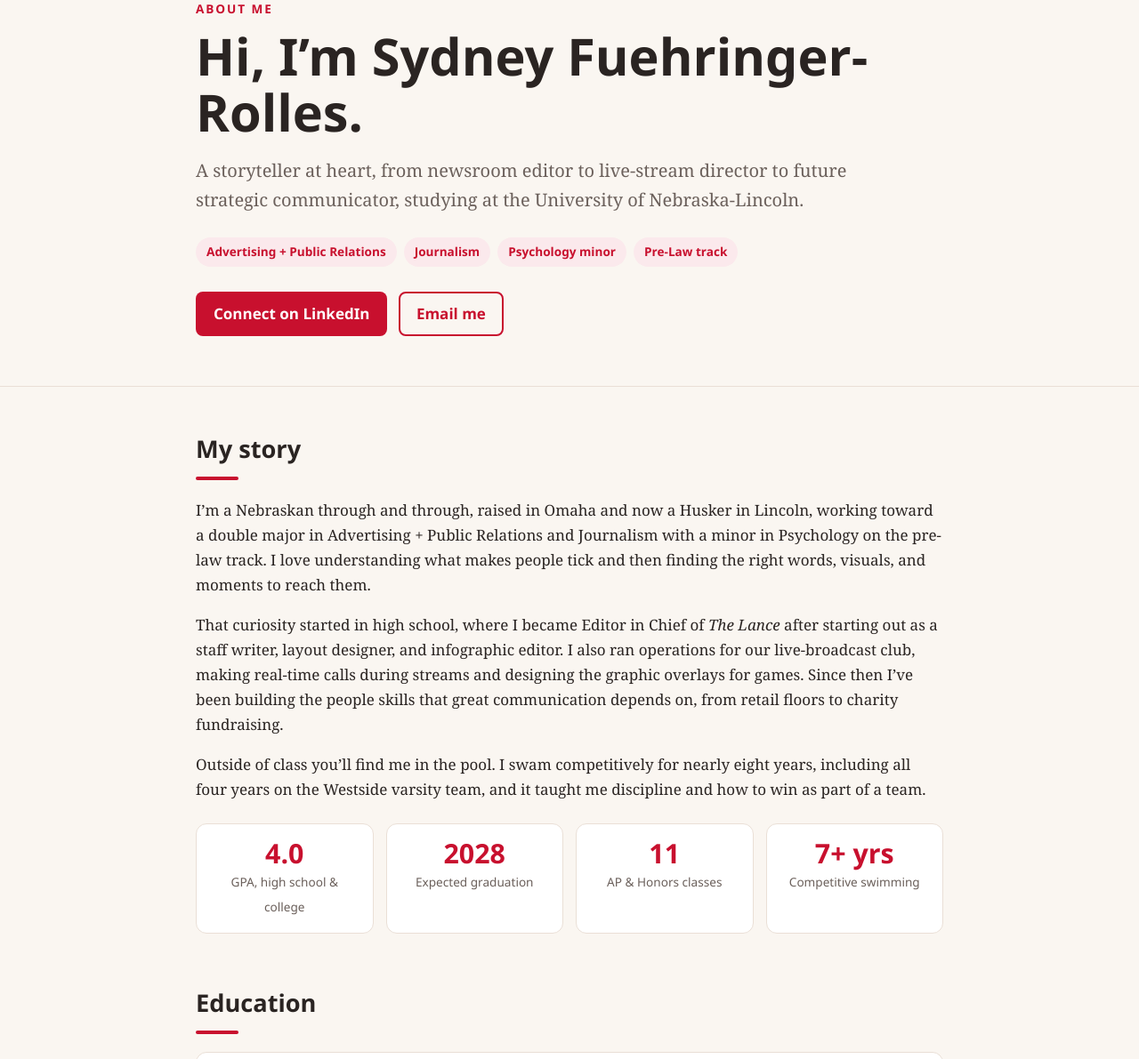
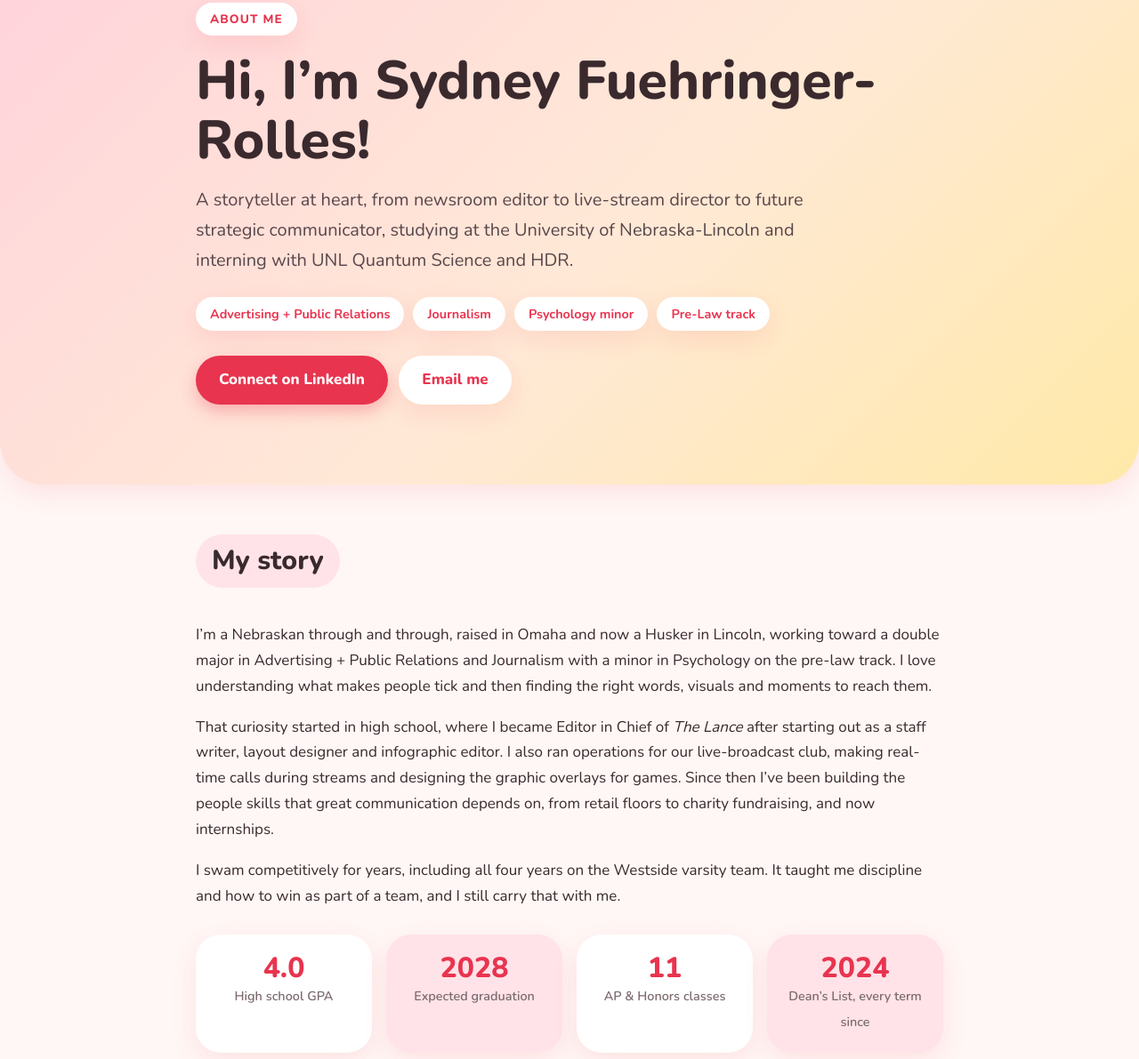
Before and after one commit to SydneyFR/SydneyFR.github.io, a plain HTML site: page about.html in a window 1280 px wide. Shown: the part 69-1260 px from the top of the page at 89% size. Drawn offline with nearby package versions, Linux system fonts and the light colour scheme.

Commit message:
Update About page: bubbly styling, UNDM role, internship, corrections
Co-Authored-By: Claude Sonnet 5.5 <noreply@anthropic.com>

```diff
--- a/about.html
+++ b/about.html
@@ -5,15 +5,22 @@
 <meta name="viewport" content="width=device-width, initial-scale=1">
 <title>About Sydney Fuehringer-Rolles</title>
 <meta name="description" content="Sydney Fuehringer-Rolles is a University of Nebraska-Lincoln student studying Advertising + Public Relations and Journalism, with a minor in Psychology.">
+<link rel="preconnect" href="https://fonts.googleapis.com">
+<link rel="preconnect" href="https://fonts.gstatic.com" crossorigin>
+<link href="https://fonts.googleapis.com/css2?family=Nunito:wght@400;600;700;800&display=swap" rel="stylesheet">
 <style>
   :root {
-    --bg: #faf6f1;
+    --bg: #fff7f5;
     --card: #ffffff;
-    --ink: #2a2422;
-    --muted: #6b605b;
-    --accent: #c8102e;
-    --accent-soft: #fbe9ec;
-    --line: #eadfd6;
+    --ink: #3a2a2e;
+    --muted: #7d6a6e;
+    --accent: #e8344f;
+    --accent-2: #ff8fa3;
+    --accent-soft: #ffe3e8;
+    --sun: #ffe9a8;
+    --line: #ffd9df;
+    --shadow: 0 10px 28px rgba(232, 52, 79, .10);
+    --font: "Nunito", "Segoe UI Rounded", "Segoe UI", system-ui, -apple-system, Helvetica, Arial, sans-serif;
   }
   * { box-sizing: border-box; }
   html { scroll-behavior: smooth; }
@@ -21,41 +28,63 @@
     margin: 0;
     background: var(--bg);
     color: var(--ink);
-    font: 17px/1.65 Georgia, "Times New Roman", serif;
+    font: 17px/1.7 var(--font);
   }
-  h1, h2, h3, nav, .tag, .meta, .btn { font-family: "Segoe UI", system-ui, -apple-system, Helvetica, Arial, sans-serif; }
-  a { color: var(--accent); }
+  a { color: var(--accent); font-weight: 700; }
   .wrap { max-width: 880px; margin: 0 auto; padding: 0 20px; }
 
-  header.hero { padding: 72px 0 48px; border-bottom: 1px solid var(--line); }
-  .eyebrow { color: var(--accent); font: 600 .85rem/1 "Segoe UI", system-ui, sans-serif; letter-spacing: .14em; text-transform: uppercase; }
-  h1 { font-size: clamp(2.2rem, 6vw, 3.6rem); line-height: 1.1; margin: 14px 0 18px; }
-  .lede { font-size: 1.25rem; max-width: 40em; color: var(--muted); margin: 0 0 26px; }
-  .tags { display: flex; flex-wrap: wrap; gap: 8px; margin-bottom: 28px; }
-  .tag { background: var(--accent-soft); color: var(--accent); padding: 5px 12px; border-radius: 999px; font-size: .85rem; font-weight: 600; }
-  .btn { display: inline-block; background: var(--accent); color: #fff; text-decoration: none; padding: 11px 20px; border-radius: 8px; font-weight: 600; margin: 0 8px 8px 0; }
-  .btn.alt { background: transparent; color: var(--accent); border: 2px solid var(--accent); padding: 9px 18px; }
-  .btn:hover, .btn:focus-visible { filter: brightness(.92); }
+  header.hero {
+    padding: 72px 0 80px;
+    background: linear-gradient(135deg, #ffd3dc 0%, #ffe9d6 55%, var(--sun) 100%);
+    border-radius: 0 0 48px 48px;
+    box-shadow: var(--shadow);
+  }
+  .eyebrow {
+    display: inline-block; background: #fff; color: var(--accent);
+    font-weight: 800; font-size: .85rem; letter-spacing: .08em; text-transform: uppercase;
+    padding: 7px 16px; border-radius: 999px; box-shadow: var(--shadow);
+  }
+  h1 { font-size: clamp(2.3rem, 7vw, 3.8rem); font-weight: 800; line-height: 1.1; margin: 18px 0 16px; }
+  .lede { font-size: 1.25rem; max-width: 36em; margin: 0 0 24px; color: #5b464b; }
+  .tags { display: flex; flex-wrap: wrap; gap: 10px; margin-bottom: 28px; }
+  .tag { background: #fff; color: var(--accent); padding: 7px 16px; border-radius: 999px; font-size: .9rem; font-weight: 700; box-shadow: var(--shadow); }
+  .btn {
+    display: inline-block; background: var(--accent); color: #fff; text-decoration: none;
+    padding: 13px 26px; border-radius: 999px; font-weight: 800; margin: 0 8px 10px 0;
+    box-shadow: 0 8px 18px rgba(232, 52, 79, .3);
+    transition: transform .2s cubic-bezier(.3, 1.6, .5, 1), box-shadow .2s;
+  }
+  .btn.alt { background: #fff; color: var(--accent); box-shadow: var(--shadow); }
+  .btn:hover, .btn:focus-visible { transform: translateY(-3px) scale(1.04); }
 
-  section { padding: 48px 0 8px; }
-  h2 { font-size: 1.7rem; margin: 0 0 20px; }
-  h2::after { content: ""; display: block; width: 48px; height: 4px; background: var(--accent); border-radius: 2px; margin-top: 8px; }
+  section { padding: 56px 0 4px; }
+  h2 { font-size: 1.9rem; font-weight: 800; margin: 0 0 22px; display: inline-block; padding: 4px 18px; background: var(--accent-soft); border-radius: 999px; }
 
-  .stats { display: grid; grid-template-columns: repeat(auto-fit, minmax(150px, 1fr)); gap: 14px; margin: 24px 0 0; }
-  .stat { background: var(--card); border: 1px solid var(--line); border-radius: 12px; padding: 16px; text-align: center; }
-  .stat b { display: block; font: 700 1.9rem/1.1 "Segoe UI", system-ui, sans-serif; color: var(--accent); }
-  .stat span { font: .85rem "Segoe UI", system-ui, sans-serif; color: var(--muted); }
+  .stats { display: grid; grid-template-columns: repeat(auto-fit, minmax(150px, 1fr)); gap: 16px; margin: 28px 0 0; }
+  .stat { background: var(--card); border-radius: 28px; padding: 20px 14px; text-align: center; box-shadow: var(--shadow); transition: transform .25s cubic-bezier(.3, 1.6, .5, 1); }
+  .stat:nth-child(even) { background: var(--accent-soft); }
+  .stat:hover { transform: translateY(-5px) rotate(-1.5deg); }
+  .stat b { display: block; font-size: 2rem; font-weight: 800; line-height: 1.1; color: var(--accent); }
+  .stat span { font-size: .9rem; color: var(--muted); font-weight: 600; }
 
-  .item { background: var(--card); border: 1px solid var(--line); border-radius: 12px; padding: 20px 22px; margin-bottom: 14px; }
-  .item h3 { margin: 0; font-size: 1.1rem; }
-  .meta { color: var(--muted); font-size: .88rem; margin: 2px 0 8px; }
+  .item {
+    background: var(--card); border-radius: 28px; padding: 22px 26px; margin-bottom: 16px;
+    box-shadow: var(--shadow); border: 2px solid transparent;
+    transition: transform .25s cubic-bezier(.3, 1.6, .5, 1), border-color .2s;
+  }
+  .item:hover { transform: translateY(-4px); border-color: var(--accent-2); }
+  .item.now { background: linear-gradient(135deg, #fff, var(--accent-soft)); border-color: var(--accent-2); }
+  .item h3 { margin: 0; font-size: 1.15rem; font-weight: 800; }
+  .meta { display: inline-block; background: var(--sun); color: #7a5a00; font-size: .8rem; font-weight: 700; padding: 2px 12px; border-radius: 999px; margin: 8px 0 10px; }
   .item p { margin: 0; }
-  ul.clean { margin: 8px 0 0; padding-left: 20px; }
+  ul.clean { margin: 6px 0 0; padding-left: 20px; }
+  ul.clean li { margin-bottom: 4px; }
 
-  .two { display: grid; grid-template-columns: 1fr 1fr; gap: 14px; }
-  @media (max-width: 640px) { .two { grid-template-columns: 1fr; } header.hero { padding-top: 48px; } }
+  .two { display: grid; grid-template-columns: 1fr 1fr; gap: 16px; }
+  @media (max-width: 640px) { .two { grid-template-columns: 1fr; } header.hero { padding: 48px 0 56px; border-radius: 0 0 32px 32px; } }
+  @media (prefers-reduced-motion: reduce) { * { transition: none !important; } }
 
-  footer { margin-top: 56px; padding: 28px 0 40px; border-top: 1px solid var(--line); color: var(--muted); font: .9rem "Segoe UI", system-ui, sans-serif; }
+  footer { margin-top: 56px; padding: 32px 0 44px; text-align: center; background: var(--accent-soft); border-radius: 48px 48px 0 0; color: var(--muted); font-weight: 600; }
 </style>
 </head>
 <body>
@@ -63,8 +92,8 @@
 <header class="hero">
   <div class="wrap">
     <div class="eyebrow">About me</div>
-    <h1>Hi, I’m Sydney Fuehringer-Rolles.</h1>
-    <p class="lede">A storyteller at heart, from newsroom editor to live-stream director to future strategic communicator, studying at the University of Nebraska-Lincoln.</p>
+    <h1>Hi, I’m Sydney Fuehringer-Rolles!</h1>
+    <p class="lede">A storyteller at heart, from newsroom editor to live-stream director to future strategic communicator, studying at the University of Nebraska-Lincoln and interning with UNL Quantum Science and HDR.</p>
     <div class="tags">
       <span class="tag">Advertising + Public Relations</span>
       <span class="tag">Journalism</span>
@@ -80,15 +109,15 @@
 
   <section id="story">
     <h2>My story</h2>
-    <p>I’m a Nebraskan through and through, raised in Omaha and now a Husker in Lincoln, working toward a double major in Advertising + Public Relations and Journalism with a minor in Psychology on the pre-law track. I love understanding what makes people tick and then finding the right words, visuals, and moments to reach them.</p>
-    <p>That curiosity started in high school, where I became Editor in Chief of <em>The Lance</em> after starting out as a staff writer, layout designer, and infographic editor. I also ran operations for our live-broadcast club, making real-time calls during streams and designing the graphic overlays for games. Since then I’ve been building the people skills that great communication depends on, from retail floors to charity fundraising.</p>
-    <p>Outside of class you’ll find me in the pool. I swam competitively for nearly eight years, including all four years on the Westside varsity team, and it taught me discipline and how to win as part of a team.</p>
+    <p>I’m a Nebraskan through and through, raised in Omaha and now a Husker in Lincoln, working toward a double major in Advertising + Public Relations and Journalism with a minor in Psychology on the pre-law track. I love understanding what makes people tick and then finding the right words, visuals and moments to reach them.</p>
+    <p>That curiosity started in high school, where I became Editor in Chief of <em>The Lance</em> after starting out as a staff writer, layout designer and infographic editor. I also ran operations for our live-broadcast club, making real-time calls during streams and designing the graphic overlays for games. Since then I’ve been building the people skills that great communication depends on, from retail floors to charity fundraising, and now internships.</p>
+    <p>I swam competitively for years, including all four years on the Westside varsity team. It taught me discipline and how to win as part of a team, and I still carry that with me.</p>
 
     <div class="stats">
-      <div class="stat"><b>4.0</b><span>GPA, high school &amp; college</span></div>
+      <div class="stat"><b>4.0</b><span>High school GPA</span></div>
       <div class="stat"><b>2028</b><span>Expected graduation</span></div>
       <div class="stat"><b>11</b><span>AP &amp; Honors classes</span></div>
-      <div class="stat"><b>7+ yrs</b><span>Competitive swimming</span></div>
+      <div class="stat"><b>2024</b><span>Dean’s List, every term since</span></div>
     </div>
   </section>
 
@@ -104,9 +133,9 @@
     </div>
     <div class="item">
       <h3>Westside High School, Omaha</h3>
-      <div class="meta">Commended diploma · May 19, 2024</div>
+      <div class="meta">Commended diploma · May 19, 2024 · 4.0 GPA</div>
       <ul class="clean">
-        <li>7 AP and 4 Honors classes, plus dual enrollment with UNO, Metropolitan Community College, and Wesleyan</li>
+        <li>7 AP and 4 Honors classes, plus dual enrollment with UNO, Metropolitan Community College and Wesleyan</li>
         <li>Honor Roll 2017–2024 · Presidential Award · National Honor Society · JEA Superior Award</li>
       </ul>
     </div>
@@ -115,9 +144,9 @@
   <section id="involvement">
     <h2>Leadership &amp; involvement</h2>
     <div class="item">
-      <h3>UNL Dance Marathon (UNDM) · In-Kind Staff Member</h3>
+      <h3>UNL Dance Marathon (UNDM) · Director of Corporate Sponsorships</h3>
       <div class="meta">August 2024 – present</div>
-      <p>Reach out to organizations to secure in-kind donations that benefit the charity, building professional communication skills and relationships with companies and peers along the way.</p>
+      <p>I now lead corporate sponsorships for UNDM. I joined as an In-Kind Staff Member, reaching out to organizations to secure in-kind donations that benefit the charity, which built my professional communication skills and my relationships with companies and peers.</p>
     </div>
     <div class="item">
       <h3>Asian Student Union · Member</h3>
@@ -127,12 +156,12 @@
     <div class="item">
       <h3>The Lance · Editor in Chief</h3>
       <div class="meta">Westside High School · 2021–2024</div>
-      <p>Led the school newspaper with a drive to deliver real, timely news. Worked my way up from Staff Writer, Layout Designer, and Infographic Editor.</p>
+      <p>Led the school newspaper with a drive to deliver real, timely news. Worked my way up from Staff Writer, Layout Designer and Infographic Editor.</p>
     </div>
     <div class="item">
       <h3>WTV Live Club · Director of Operations</h3>
       <div class="meta">Westside High School · 2020–2024</div>
-      <p>Produced live broadcasts for the community, oversaw real-time decisions during streams, and created graphic overlays for games (with a hand in sports marketing through Promotions 66).</p>
+      <p>Produced live broadcasts for the community, oversaw real-time decisions during streams and created graphic overlays for games (with a hand in sports marketing through Promotions 66).</p>
     </div>
     <div class="item">
       <h3>Warrior Swim Team · Varsity Swimmer</h3>
@@ -143,15 +172,20 @@
 
   <section id="work">
     <h2>Work experience</h2>
+    <div class="item now">
+      <h3>Intern · UNL Quantum Science and HDR</h3>
+      <div class="meta">Current</div>
+      <p>Currently interning with UNL Quantum Science and HDR.</p>
+    </div>
     <div class="item">
       <h3>Sales Associate · Pandora, Gretna</h3>
       <div class="meta">June 2025 – November 2025</div>
-      <p>Gave customers a personalized experience matched to what they were looking for, presenting rings, necklaces, bracelets, and charms in a fast-paced, small-team setting.</p>
+      <p>Gave customers a personalized experience matched to what they were looking for, presenting rings, necklaces, bracelets and charms in a fast-paced, small-team setting.</p>
     </div>
     <div class="item">
       <h3>Brand Representative · Altar’d State, Omaha</h3>
       <div class="meta">May 2024 – August 2024</div>
-      <p>Greeted, assisted, and sold to customers of all ages, working independently or in a small team.</p>
+      <p>Greeted, assisted and sold to customers of all ages, working independently or in a small team.</p>
     </div>
     <div class="item">
       <h3>Swim Instructor / Lifeguard · Diventures, Omaha</h3>
@@ -163,7 +197,7 @@
   <section id="skills">
     <h2>Skills</h2>
     <div class="two">
-      <div class="item"><h3>Core strengths</h3><p>Effective communication, organization, and problem solving.</p></div>
+      <div class="item"><h3>Core strengths</h3><p>Effective communication, organization and problem solving.</p></div>
       <div class="item"><h3>Languages</h3><p>English and basic/intermediate Spanish (5 academic years).</p></div>
     </div>
   </section>
@@ -172,7 +206,7 @@
 
 <footer>
   <div class="wrap">
-    Let’s connect: <a href="https://www.linkedin.com/in/sydney-rolles-66b5aa307/" target="_blank" rel="noopener">LinkedIn</a> · <a href="mailto:Sydneyfr2024@gmail.com">Sydneyfr2024@gmail.com</a>
+    Let’s connect! <a href="https://www.linkedin.com/in/sydney-rolles-66b5aa307/" target="_blank" rel="noopener">LinkedIn</a> · <a href="mailto:Sydneyfr2024@gmail.com">Sydneyfr2024@gmail.com</a>
   </div>
 </footer>
 
```
